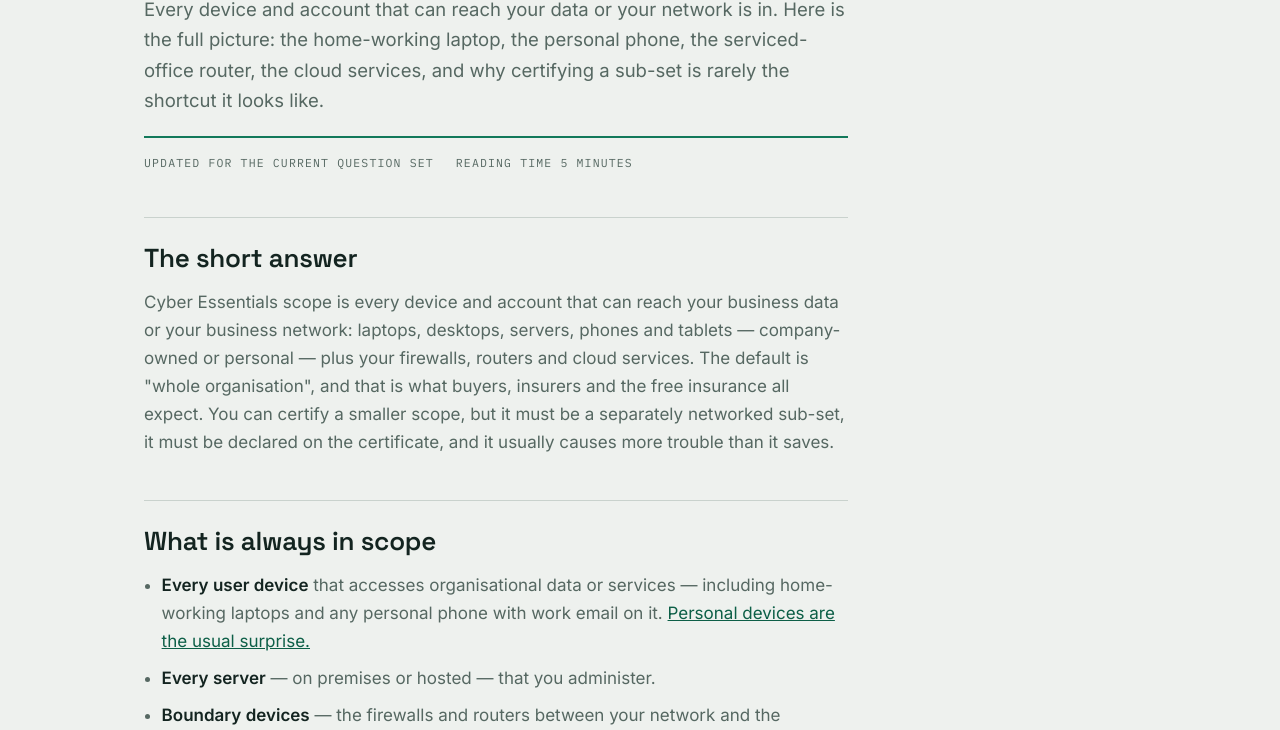
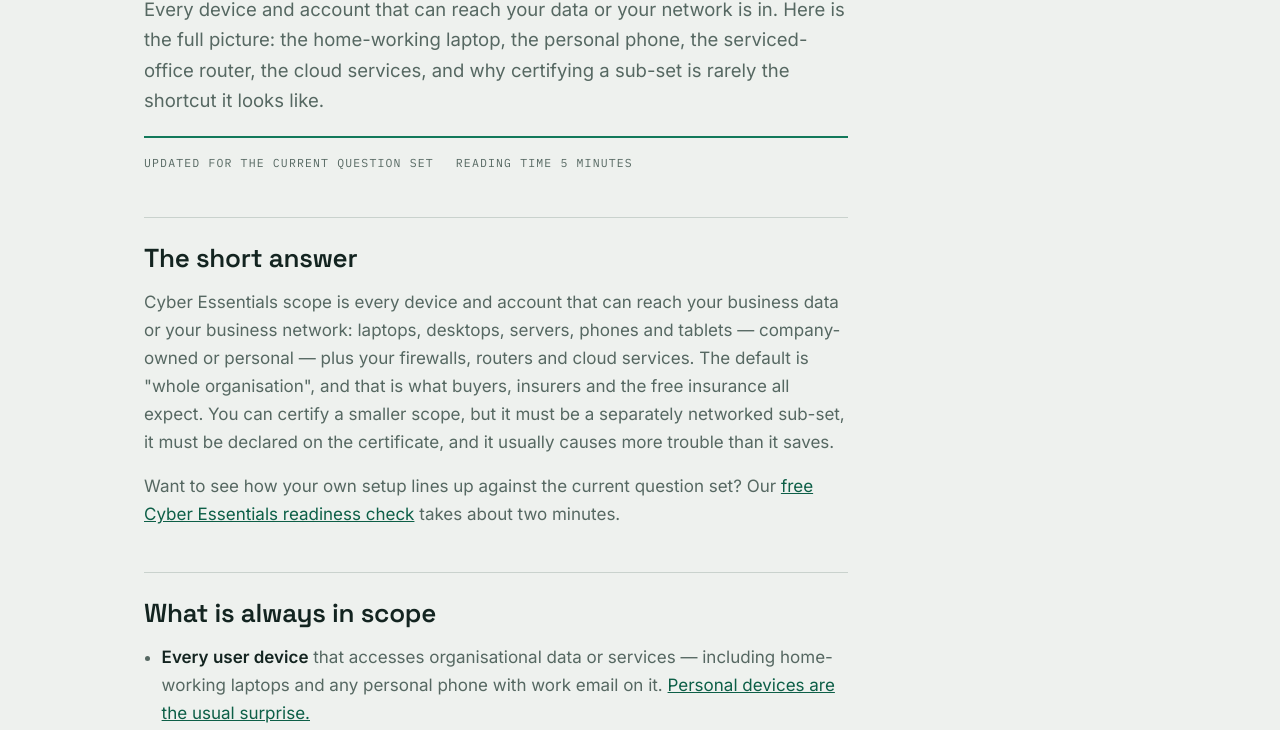
Before and after one commit to Chadhauser/passcyber-site, a plain HTML site: page guides/cyber-essentials-scope.html in a window 1280 px wide. Shown: the part 279-1009 px from the top of the page. Drawn offline with Linux system fonts and the light colour scheme.

Commit message:
Scope guide: add readiness check link in first screen

```diff
--- a/guides/cyber-essentials-scope.html
+++ b/guides/cyber-essentials-scope.html
@@ -56,6 +56,7 @@
 
 <h2>The short answer</h2>
 <p>Cyber Essentials scope is every device and account that can reach your business data or your business network: laptops, desktops, servers, phones and tablets — company-owned or personal — plus your firewalls, routers and cloud services. The default is "whole organisation", and that is what buyers, insurers and the free insurance all expect. You can certify a smaller scope, but it must be a separately networked sub-set, it must be declared on the certificate, and it usually causes more trouble than it saves.</p>
+<p>Want to see how your own setup lines up against the current question set? Our <a href="/check">free Cyber Essentials readiness check</a> takes about two minutes.</p>
 
 <h2>What is always in scope</h2>
 <ul>
```
